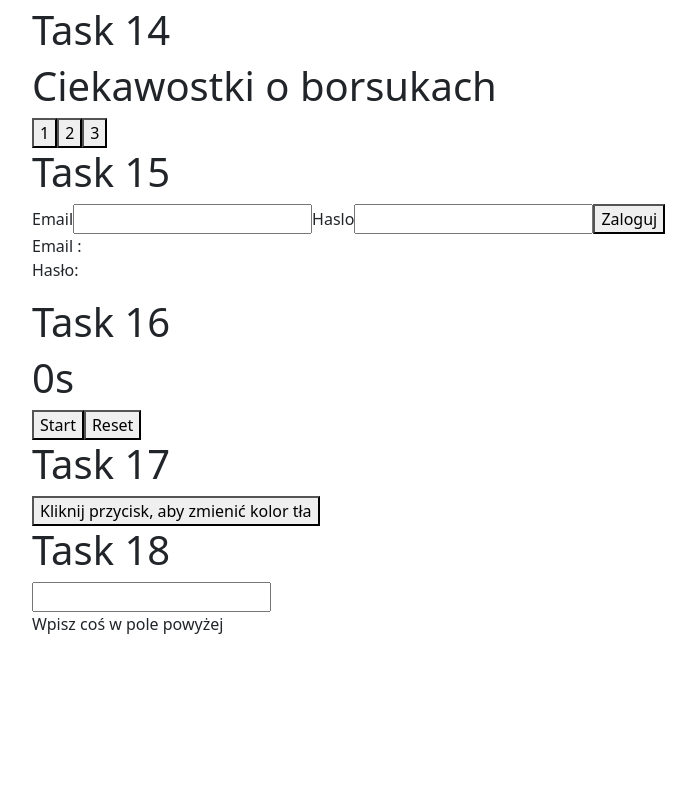
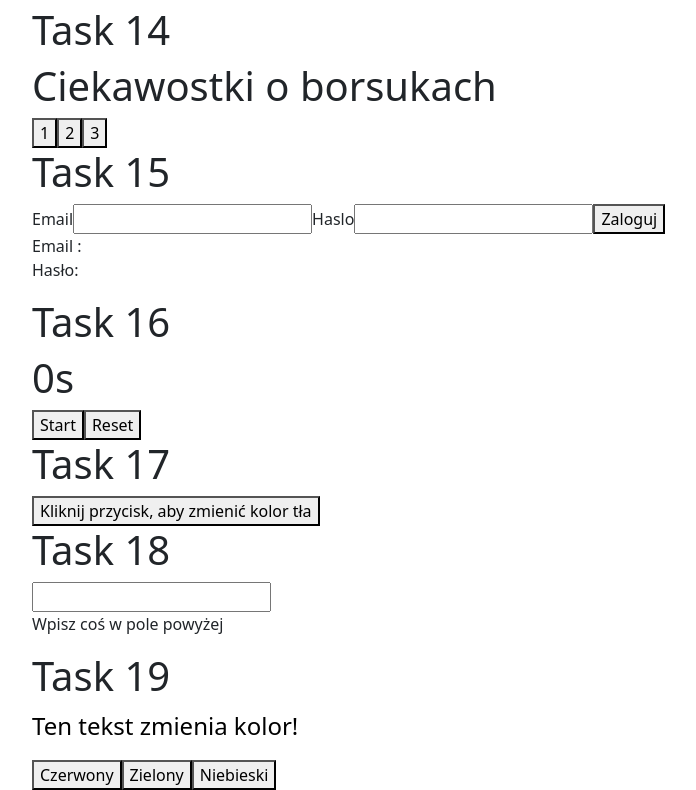
Before and after one commit to celnik-213/react, a React (Create React App) app: page / in a window 1280 px wide. Shown: the part 954-1744 px from the top of the page, without its empty margins (50-746 px from the left). Before the commit the page ends 1606 px from the top, so only its background shows below. Built offline with nearby package versions, Linux system fonts and the light colour scheme.

Commit message:
ThreeColors

```diff
--- a/src/App.js
+++ b/src/App.js
@@ -14,6 +14,7 @@ import Login  from './components/login';
 import Timer from './components/Timer';
 import ClickAndChangeColor from './components/ClickAndChangeColor';
 import WpiszCos from './components/WpiszCos';
+import ThreeColors from './components/ThreeColors';
 
 function App() {
 
@@ -47,6 +48,8 @@ function App() {
             <ClickAndChangeColor />
             <h1>Task 18</h1>
             <WpiszCos />
+            <h1>Task 19</h1>
+            <ThreeColors />
 
         </div>
 
--- a/src/components/ClickAndChangeColor.jsx
+++ b/src/components/ClickAndChangeColor.jsx
@@ -11,7 +11,7 @@ const ClickAndChangeColor = () => {
         return randomColorString;
 
     };
-    const [color ,setColor] = useState("#ffffff");
+    const [color ,setColor] = useState(randomColor());
 
     const handleClick = () => {
         setColor(randomColor());
--- a/src/components/ItemList.jsx
+++ b/src/components/ItemList.jsx
@@ -4,7 +4,7 @@ const ItemList = () => {
   const [isLightOn, setIsLightOn] = useState(true);
 
   useEffect(() => {
-    document.body.style.backgroundColor = isLightOn ? "#FFFFFF" : "#000000";
+    document.body.style.Color = isLightOn ? "#FFFFFF" : "#000000";
   }, [isLightOn]);
 
   const toggleLight = () => {
--- /dev/null
+++ b/src/components/ThreeColors.jsx
@@ -0,0 +1,19 @@
+import React, { useState } from "react";
+
+function ThreeColors() {
+  const [color, setColor] = useState("black");
+
+  return (
+    <div>
+      <p style={{ color, fontSize: "24px" }}>
+        Ten tekst zmienia kolor!
+      </p>
+
+      <button onClick={() => setColor("red")}>Czerwony</button>
+      <button onClick={() => setColor("green")}>Zielony</button>
+      <button onClick={() => setColor("blue")}>Niebieski</button>
+    </div>
+  );
+}
+
+export default ThreeColors;
```
